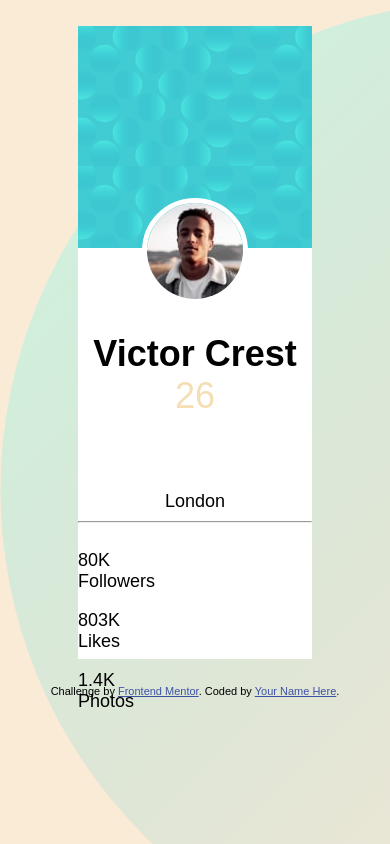
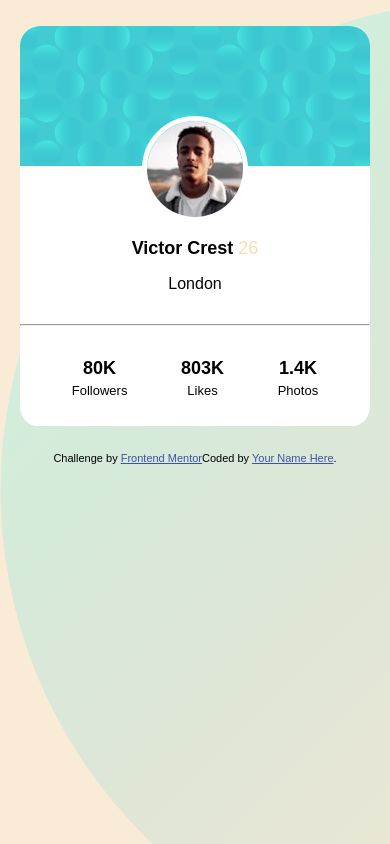
Before and after one commit to qudos4real/profile-card, a plain HTML site: page index.html in a window 390 px wide. Drawn offline with Linux system fonts and the light colour scheme; a web font is replaced by a local one.

Commit message:
Further worked on the mobile

```diff
--- a/index.html
+++ b/index.html
@@ -23,19 +23,19 @@
       <div class="upper-card"></div>
       <img class="img" src="images/image-victor.jpg" alt="" /> <br />
       <h1>Victor Crest <span class="num">26</span></h1>
-      London
+      <p>London</p>
       <hr />
       <div class="text">
-        <p>80K <span class="sub-text">Followers</span></p>
-        <p>803K <span class="sub-text">Likes</span></p>
-        <p>1.4K <span class="sub-text">Photos</span></p>
+        <h4>80K <br> <span class="sub-text">Followers</span></h4>
+        <h4>803K <br> <span class="sub-text">Likes</span></h4>
+        <h4>1.4K <br> <span class="sub-text">Photos</span></h4>
       </div>
     </div>
     <div class="attribution">
       Challenge by
       <a href="https://www.frontendmentor.io?ref=challenge" target="_blank"
         >Frontend Mentor</a
-      >. Coded by <a href="#">Your Name Here</a>.
+      >Coded by <a href="#">Your Name Here</a>.
     </div>
   </body>
 </html>
--- a/style.css
+++ b/style.css
@@ -10,17 +10,25 @@
 body {
     background-color: antiquewhite;
     background-image: url("images/bg-pattern-bottom.svg");
+    font-size: 16px;
+    font-family: 'Poppins', sans-serif;
+    font-weight: 400;
+}
+h1, h4 {
     font-size: 18px;
-    font-family: 'Poppins', sans-serif;
 }
 
 .card {
-    width: 60vw;
-    height: 75vh;
+    width: 350px;
+    height: 400px;
     text-align: center;
     background-color: white;
     margin: 7% auto;
-
+    border-radius: 5%;
+    -webkit-border-radius: 5%;
+    -moz-border-radius: 5%;
+    -ms-border-radius: 5%;
+    -o-border-radius: 5%;
 }
 
 .upper-card {
@@ -28,6 +36,11 @@ body {
     background-image: url("images/bg-pattern-card.svg");
     margin: 0%;
     padding: 0;
+    border-radius: 20px 20px 0 0;
+    -webkit-border-radius: 20px 20px 0 0;
+    -moz-border-radius: 20px 20px 0 0;
+    -ms-border-radius: 20px 20px 0 0;
+    -o-border-radius: 20px 20px 0 0;
 }
 
 .img {
@@ -41,17 +54,26 @@ body {
     top: -50px;
 }
 .num {
-font-weight: lighter;
+font-weight: 400;
 color: wheat;
 }
-h1{
+.card h1, .card p {
     position: relative;
     top: -50px;
 }
 .text {
-    display: inline-block;
-    width: 100%;
+    display: flex;
+    justify-content: space-around;
+    width: 300px;
+    margin: auto;
+    position: relative;
+    top: -35px;
 }
-.text p {
-    width: 10%;
+.sub-text {
+    font-size: small;
+    font-weight: 400;
 }
+hr{
+    position: relative;
+    top: -35px;
+}
```
